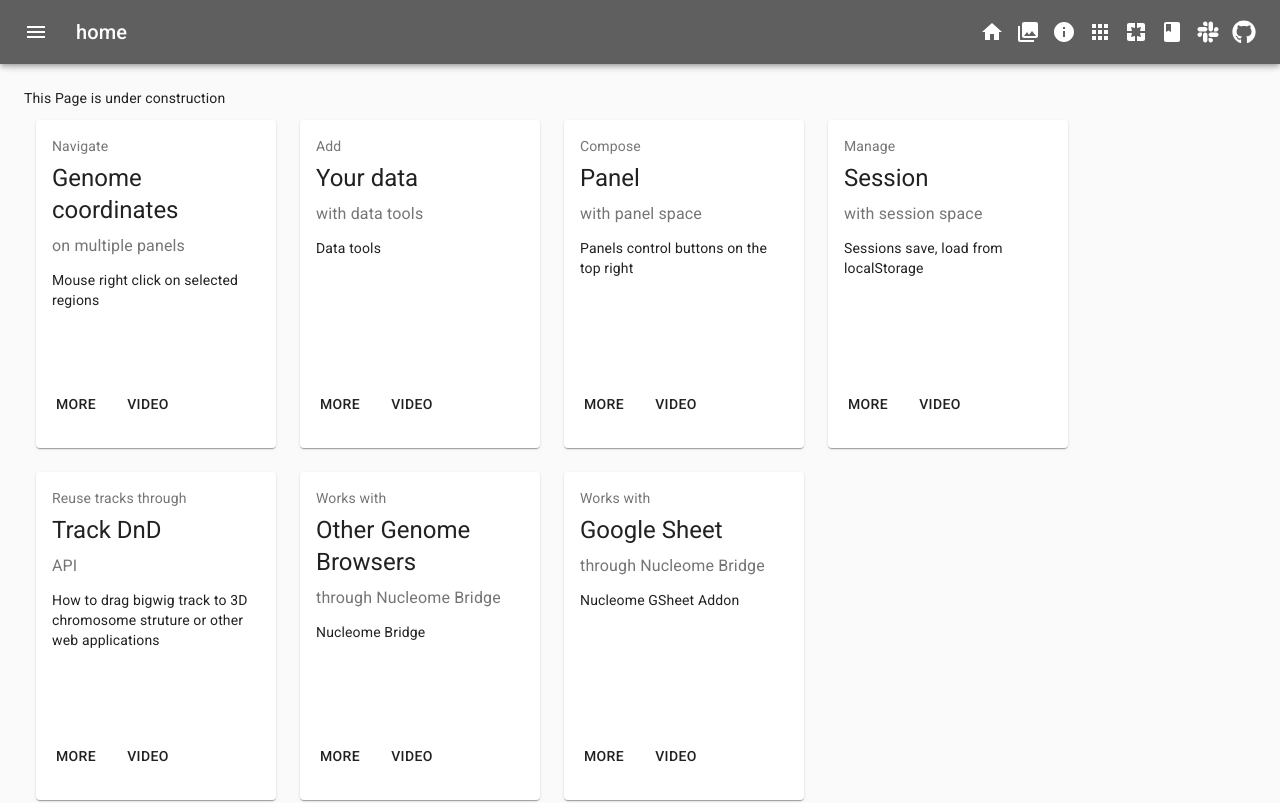
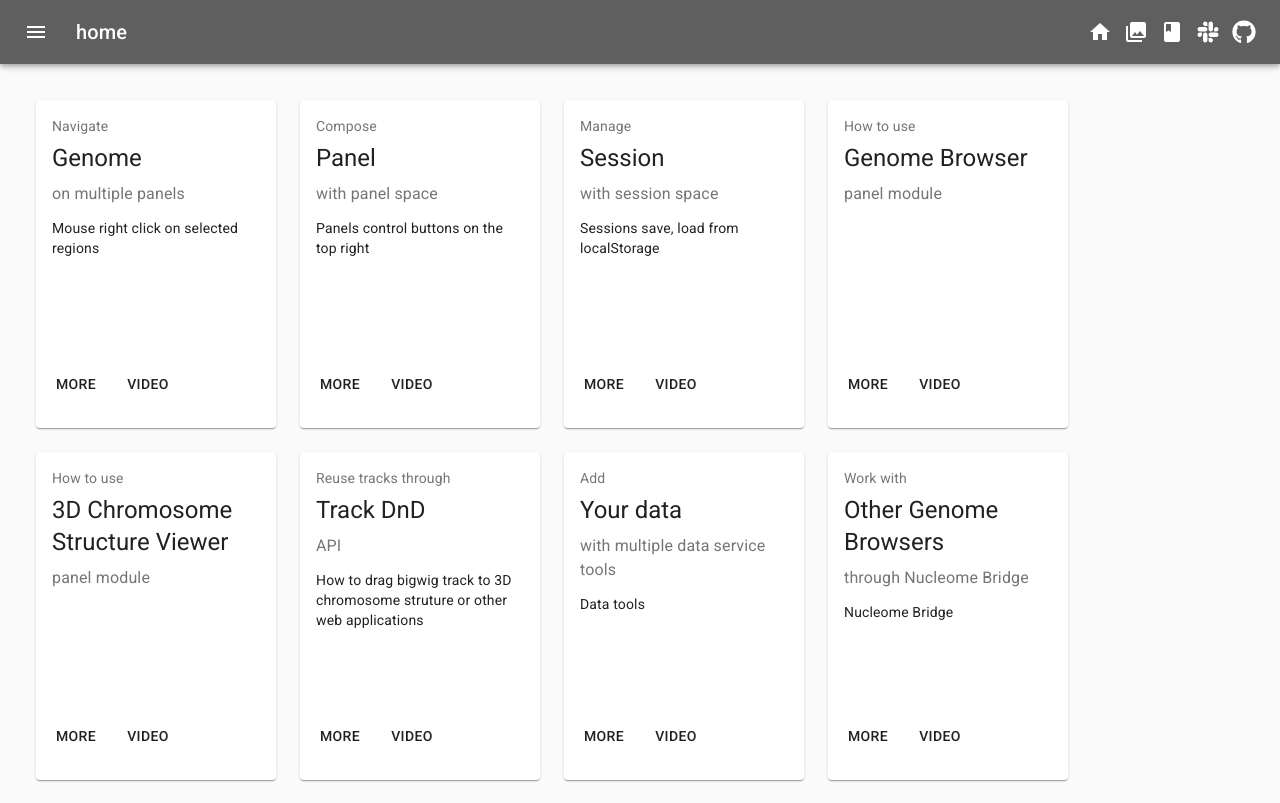
Before and after one commit to nimezhu/nbgate, a React (Create React App) app: page /entry/hints in a window 1280 px wide. Shown: the top 803 px of the page. Built offline with nearby package versions, Linux system fonts and the light colour scheme.

Commit message:
delete panel space

```diff
--- a/package.json
+++ b/package.json
@@ -1,6 +1,6 @@
 {
   "name": "nbgate",
-  "version": "0.6.12",
+  "version": "0.7.8",
   "private": true,
   "homepage": "./",
   "dependencies": {
--- a/src/App.js
+++ b/src/App.js
@@ -287,9 +287,9 @@ const initVersion = () => {
               {label:"Home",id:'home',icon:<HomeIcon />},
               {label:"Browser",id:'browser', icon:<PlayIcon />},
               {label:"Session Space",id:'session', icon:<ViewCompactIcon />},
+              /*
               {label:"Panel Space",id:'space', icon:<DashboardIcon />},
-              {label:"Gallery",id:'gallery', icon:<GalleryIcon />},
-              {label:"Hints",id:'hints', icon:<HintsIcon />},
+              */
               ].map((d, index) => (
               <ListItem button key={d.id} onClick={handleNav(d.id)}>
                 <ListItemIcon>{d.icon}</ListItemIcon>
@@ -360,6 +360,8 @@ const initVersion = () => {
              <GalleryIcon/>
         </IconButton>
     </Tooltip>
+    {/*
+    //TODO : PUt These to Develop Mode
    <Tooltip title="Hints">
     <IconButton
             color="inherit"
@@ -380,7 +382,6 @@ const initVersion = () => {
              <AppsIcon/>
         </IconButton>
     </Tooltip>
-
     <Tooltip title="Customized Web Pages">
     <IconButton
             color="inherit"
@@ -391,6 +392,7 @@ const initVersion = () => {
              <DynamicFeedIcon/>
         </IconButton>
     </Tooltip>
+    */}
     <Tooltip title="Documentation">
     <IconButton
             color="inherit"
--- a/src/pages/Hints/index.jsx
+++ b/src/pages/Hints/index.jsx
@@ -9,13 +9,15 @@ import HintCard from "./HintCard"
 
 //TODO Hint Links
 const data = [
-    {header:"Genome coordinates",title:"Navigate",pos:"on multiple panels",content:"Mouse right click on selected regions",link:"https://nucleome-browser.readthedocs.io", video:"#", image:"#"},
-    {header:"Your data",title:"Add",pos:"with data tools",content:"Data tools",link:"https://github.com/nucleome/nucleserver", video:"#", image:"#"},
+    {header:"Genome",title:"Navigate",pos:"on multiple panels",content:"Mouse right click on selected regions",link:"https://nucleome-browser.readthedocs.io", video:"#", image:"#"},
     {header:"Panel",title:"Compose",pos:"with panel space",content:"Panels control buttons on the top right",link:"https://nucleome-browser.readthedocs.io/en/latest/panel.html", video:"#", image:"#"},
     {header:"Session",title:"Manage",pos:"with session space",content:"Sessions save, load from localStorage",link:"https://nucleome-browser.readthedocs.io/en/latest/session.html", video:"#", image:"#"},
+    {header:"Genome Browser",title:"How to use",pos:"panel module",content:"",link:"https://nucleome-browser.readthedocs.io/en/latest/gbrowser.html", video:"#", image:"#"},
+    {header:"3D Chromosome Structure Viewer",title:"How to use",pos:"panel module",content:"",link:"https://nucleome-browser.readthedocs.io/en/latest/threed.html", video:"#", image:"#"},
     {header:"Track DnD",title:"Reuse tracks through",pos:"API",content:"How to drag bigwig track to 3D chromosome struture or other web applications",link:"#", video:"#",image:"#"},
-    {header:"Other Genome Browsers",title:"Works with",pos:"through Nucleome Bridge",content:"Nucleome Bridge",link:"https://nucleome-browser.readthedocs.io/en/latest/apps.html", video:"#", image:"#"},
-    {header:"Google Sheet",title:"Works with",pos:"through Nucleome Bridge",content:"Nucleome GSheet Addon",link:"https://nucleome-browser.readthedocs.io/en/latest/gsheet.html", video:"#", image:"#"},
+    {header:"Your data",title:"Add",pos:"with multiple data service tools",content:"Data tools",link:"https://github.com/nucleome/nucleserver", video:"#", image:"#"},
+    {header:"Other Genome Browsers",title:"Work with",pos:"through Nucleome Bridge",content:"Nucleome Bridge",link:"https://nucleome-browser.readthedocs.io/en/latest/apps.html", video:"#", image:"#"},
+    {header:"Google Sheet",title:"Work with",pos:"through Nucleome Bridge",content:"Nucleome GSheet Addon",link:"https://nucleome-browser.readthedocs.io/en/latest/gsheet.html", video:"#", image:"#"},
 ]
 
 //TODO: Manage Hint Data Create Tool.
@@ -28,7 +30,6 @@ function Index(props) {
     } = props
 return (
     <div>
-    This Page is under construction
     <Box
         display="flex"
         flexWrap="wrap"
```
